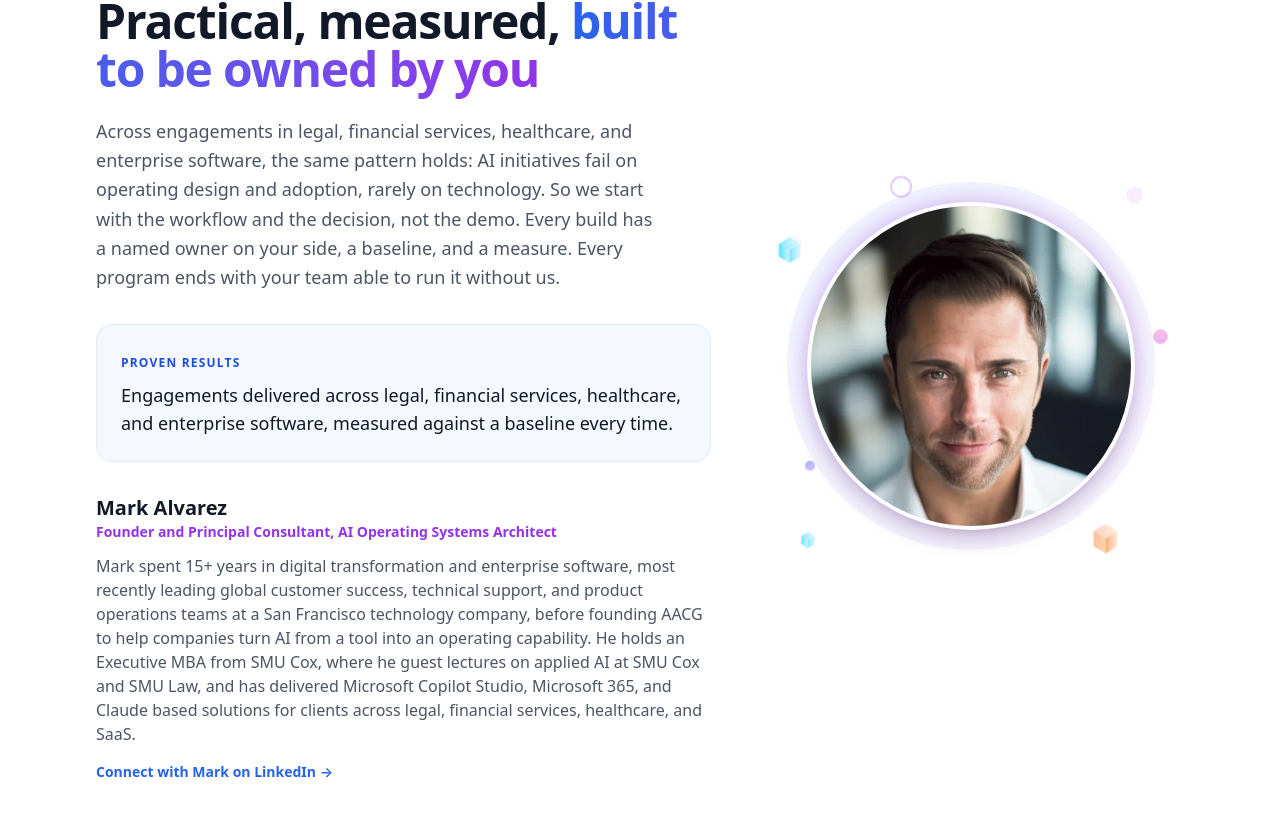
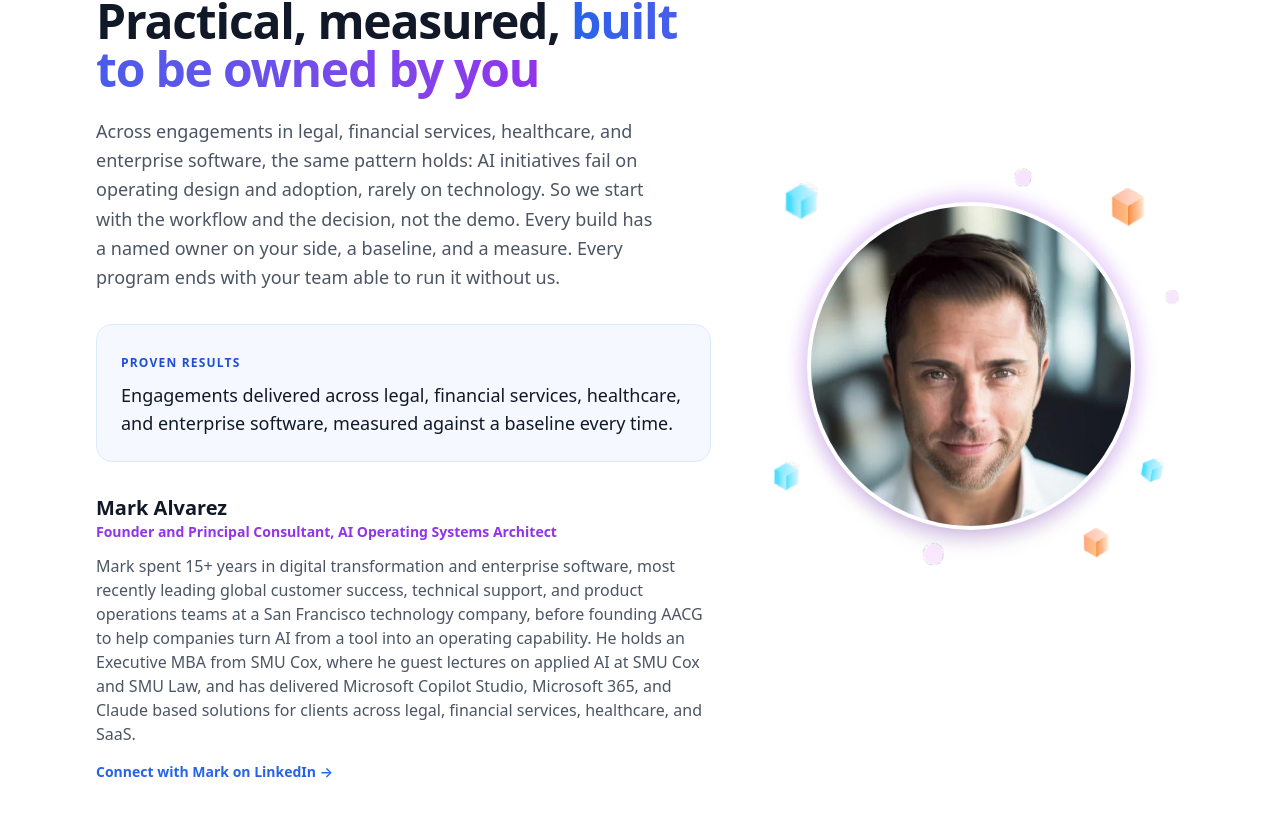
Before and after one commit to Mark-Alvy/appliedaicg-site-v1.2, a React (Vite) app: page / in a window 1280 px wide. Shown: the part 2845-3661 px from the top of the page. Built offline with nearby package versions, Linux system fonts and the light colour scheme.

Commit message:
Section 4: About halo, hover and floaters
Co-Authored-By: Claude Sonnet 5.5 <noreply@anthropic.com>
Claude-Session: https://claude.ai/code/session_01B34hrMBgVoAANP3LECGcaD

```diff
--- a/src/App.tsx
+++ b/src/App.tsx
@@ -48,13 +48,14 @@ const strategyFl: Fl[] = [
   { t: "cube", s: 26, p: "right-[1px] top-[43%]", k: 7, d: 1.9, du: 4.4, o: 0.7, u: true },
 ];
 const aboutFl: Fl[] = [
-  { t: "cube", s: 28, p: "-left-2 top-[14%]", k: 3, d: 2, o: 0.55, sm: true },
-  { t: "ball", s: 16, p: "right-[3%] top-[2%]", k: 5, d: 6, o: 0.5, sm: true },
-  { t: "diamond", s: 14, p: "-right-3 top-[40%]", k: 7, d: 4, o: 0.45, sm: true },
-  { t: "orange", s: 34, p: "right-[9%] bottom-[-2%]", k: 1, d: 0, o: 0.55, sm: true },
-  { t: "dot", s: 10, p: "left-[6%] bottom-[24%]", k: 8, d: 9, o: 0.5, sm: true },
-  { t: "ring", s: 22, p: "left-[30%] -top-3", k: 2, d: 7, o: 0.45, sm: true },
-  { t: "cube", s: 18, p: "left-[2%] bottom-[2%]", k: 6, d: 1, o: 0.5, sm: true },
+  { t: "cube", s: 38, p: "left-[4.6%] top-[5.8%]", k: 2, d: 1.7, du: 8.4, o: 0.75, sm: true },
+  { t: "ball", s: 18, p: "left-[58.7%] top-[1%]", k: 7, d: 5.3, du: 5.2, o: 0.7, sm: true },
+  { t: "orange", s: 44, p: "left-[83.2%] top-[8.7%]", k: 5, d: 0.6, du: 11.3, o: 0.8, sm: true },
+  { t: "ball", s: 14, p: "left-[95.4%] top-[33.9%]", k: 1, d: 3.8, du: 6.7, o: 0.65, sm: true },
+  { t: "cube", s: 26, p: "left-[91.3%] top-[69.7%]", k: 8, d: 7.4, du: 9.6, o: 0.7, sm: true },
+  { t: "orange", s: 34, p: "left-[74.8%] top-[86.8%]", k: 3, d: 2.9, du: 7.1, o: 0.75, sm: true },
+  { t: "ball", s: 22, p: "left-[40.1%] top-[93.5%]", k: 6, d: 9.2, du: 12, o: 0.6, sm: true },
+  { t: "cube", s: 30, p: "left-[1.9%] top-[72.8%]", k: 4, d: 4.6, du: 5.9, o: 0.7, sm: true },
 ];
 const processFl: Fl[] = [
   { t: "cube", s: 32, p: "left-[2%] top-[6%]", k: 5, d: 2 },
@@ -225,10 +226,9 @@ function Approach() {
           </div>
         </Reveal>
         <Reveal dir="right" className="relative mx-auto md:col-span-5">
-          <div className="relative p-6">
-            <div className="absolute inset-0 rounded-full bg-gradient-to-br from-blue-50 to-purple-50" />
-            <div className="absolute inset-6 scale-[1.03] rounded-full bg-gradient-to-br from-purple-700 to-purple-900 opacity-30 blur-[12px]" aria-hidden />
-            <img src={img.mark} alt="Mark Alvarez, Founder and Principal Consultant" width={640} height={773} className="relative aspect-square w-60 rounded-full object-cover object-top shadow-xl ring-4 ring-white sm:w-72 md:w-80" />
+          <div className="group relative p-12">
+            <div className="absolute inset-9 rounded-full bg-gradient-to-br from-purple-700 to-purple-500 opacity-20 blur-[8px] transition-opacity duration-300 group-hover:opacity-30" aria-hidden />
+            <img src={img.mark} alt="Mark Alvarez, Founder and Principal Consultant" width={640} height={773} className="relative aspect-square transition-transform duration-300 group-hover:scale-105 w-60 rounded-full object-cover object-top shadow-xl ring-4 ring-white sm:w-72 md:w-80" />
             {floaters(aboutFl)}
           </div>
         </Reveal>
```
